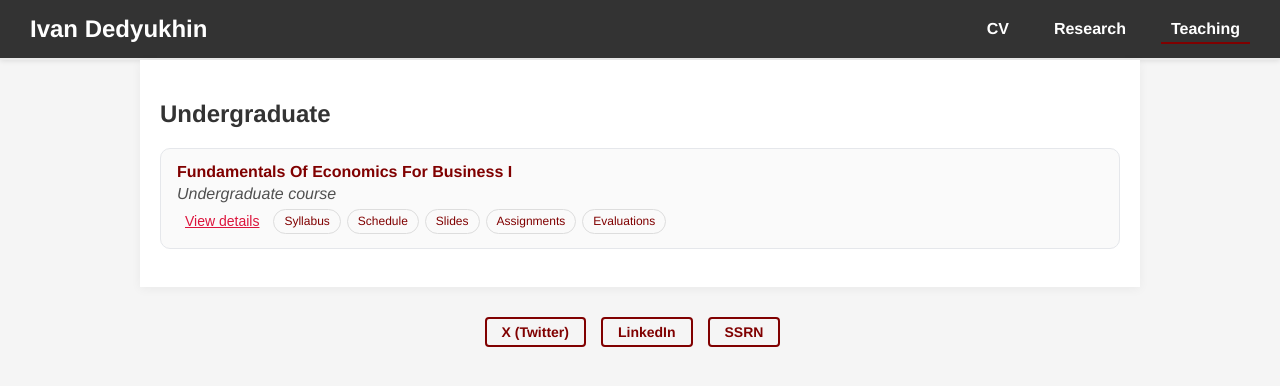
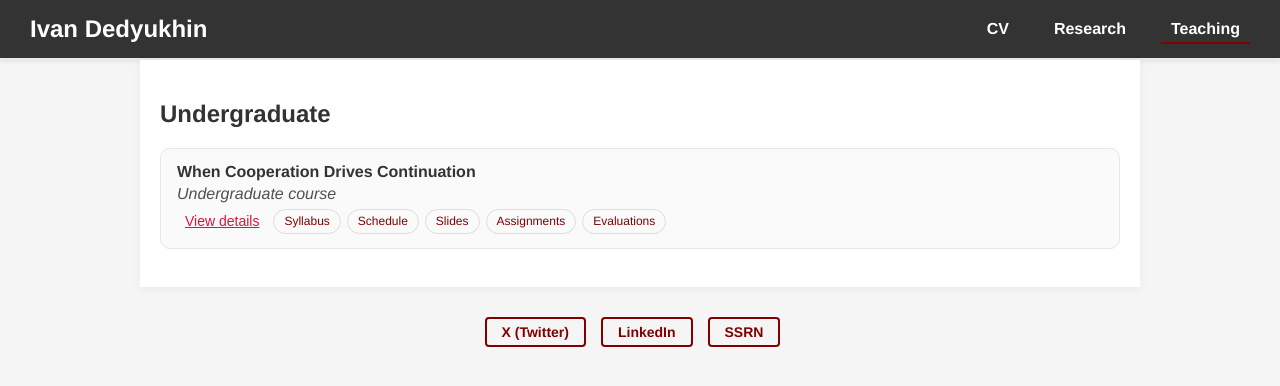
Before and after one commit to Dedyukhin/dedyukhin.github.io, a Jekyll site: the page built from Teaching.md, in a window 1280 px wide. Shown: the top 386 px of the page. Built offline with Jekyll 4.4.1, drawn with Linux system fonts in a browser that asks for light colours.

Commit message:
Update Teaching.md

```diff
--- a/Teaching.md
+++ b/Teaching.md
@@ -8,9 +8,7 @@ permalink: /teaching/
 
 <div class="pub-card">
   <div class="pub-header">
-    <a class="pub-title">
-      <strong>Fundamentals Of Economics For Business I</strong>
-    </a>
+    <span class="pub-title"><strong>When Cooperation Drives Continuation</strong></span>
     <div class="publication-info">Undergraduate course</div>
 
     <div class="button-group">
```
